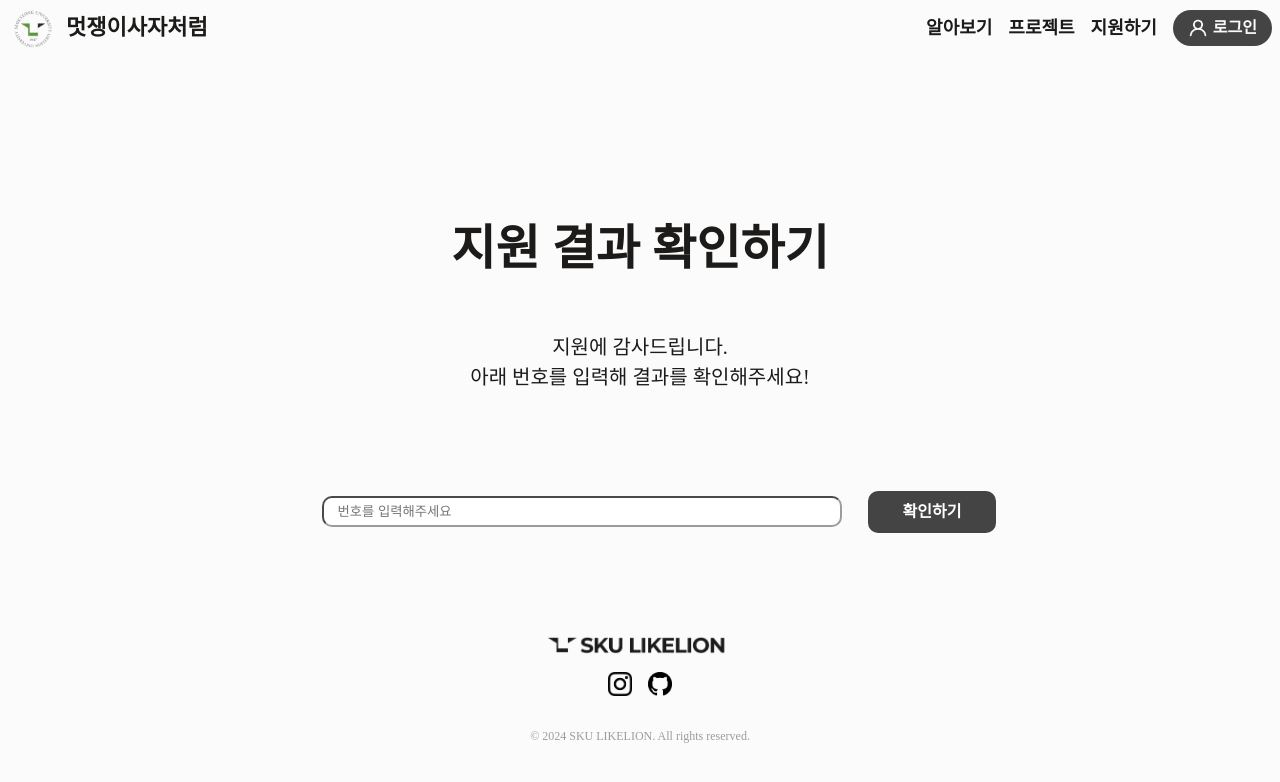
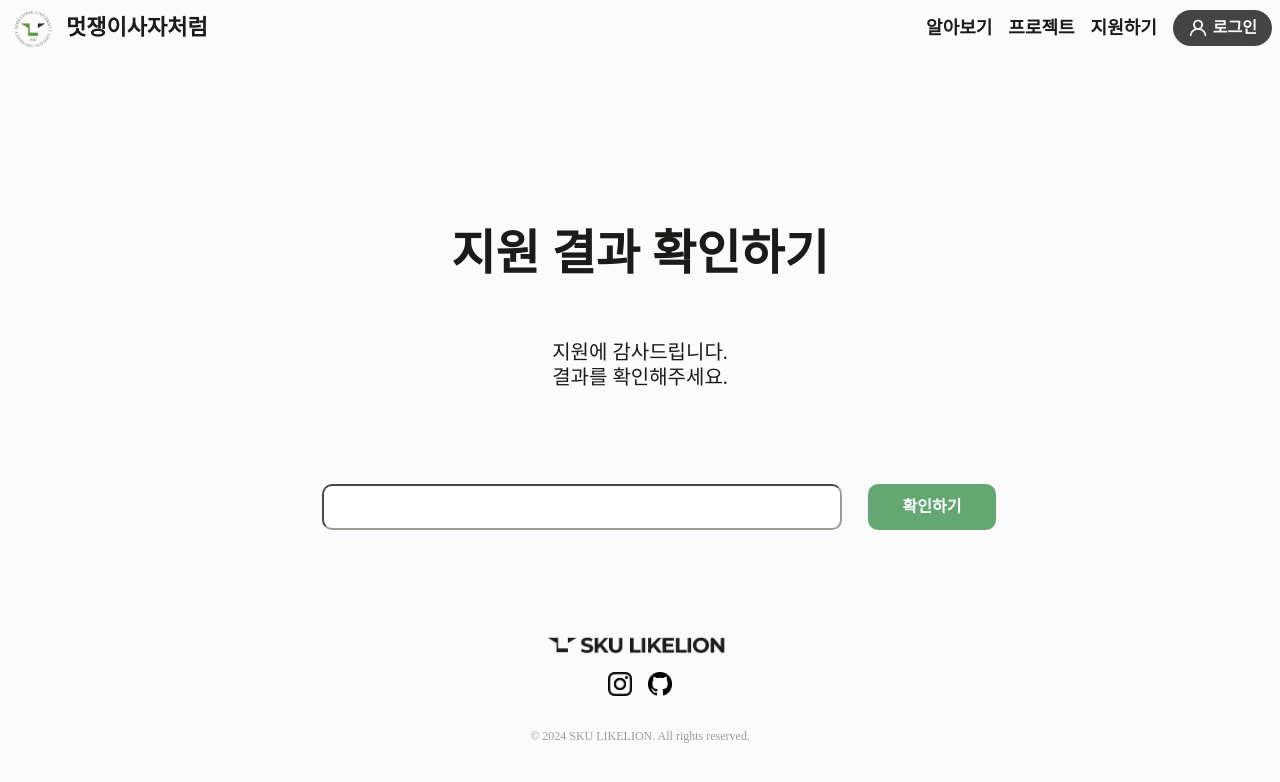
Before and after one commit to LikeLion-SKU/likelion-homepage-fe, a React (Vite) app: page /result in a window 1280 px wide. Shown: the top 782 px of the page. Built offline with nearby package versions, Linux system fonts and the light colour scheme; no server answers; a web font is replaced by a local one.

Commit message:
🎨 Design: ui수정

```diff
--- a/src/components/resultPage/CheckResult.jsx
+++ b/src/components/resultPage/CheckResult.jsx
@@ -2,23 +2,18 @@ import styles from './checkResult.module.css';
 
 export default function CheckResult() {
   return (
-    <>
     <div className={styles.allContainer}>
       <div className={styles.titleContainer}>
         <p className={styles.mainTitle}>지원 결과 확인하기</p>
       </div>
       <div className={styles.contentContainer}>
         <p className={styles.content}>지원에 감사드립니다.</p>
-          <p className={styles.content}>아래 번호를 입력해 결과를 확인해주세요!</p>
+        <p className={styles.content}>결과를 확인해주세요.</p>
       </div>
       <div className={styles.inputContainer}>
-          <input
-            className={styles.input}
-            placeholder='   번호를 입력해주세요'
-          />
+        <input className={styles.input} />
         <button className={styles.checkButton}>확인하기</button>
       </div>
     </div>
-    </>
   );
 }
--- a/src/components/resultPage/checkResult.module.css
+++ b/src/components/resultPage/checkResult.module.css
@@ -48,17 +48,17 @@
     border-radius: 10px;
     border-color: #9F9C98;
     width: 40%;
-    height: 50%;
+    height: 4rem;
     margin-left: 3%;
     margin-bottom: 0;
 }
 
 .checkButton{
-    background-color: var(--black-44-color);
+    background-color: var(--accent-color);
     color: #fff;
     width: 10%;
-    height: 41.6px;
-    font-size: 16px;
+    height: 4.6rem;
+    font-size: 1.6rem;
     font-weight: 600;
     border-radius: 10px;
     cursor: pointer;
```
Lines whose indentation alone changed are shown as unchanged.
